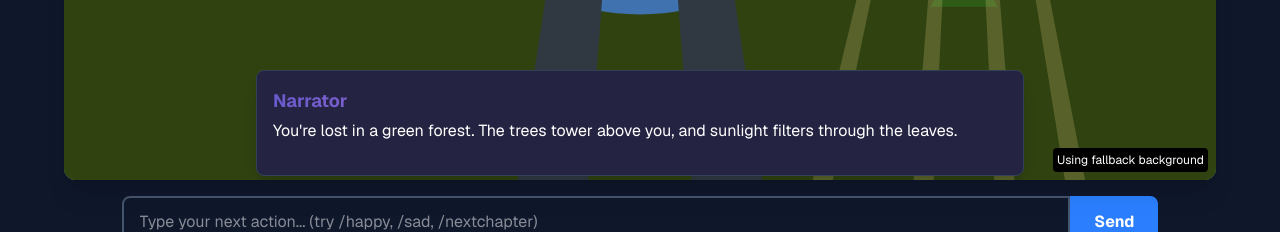
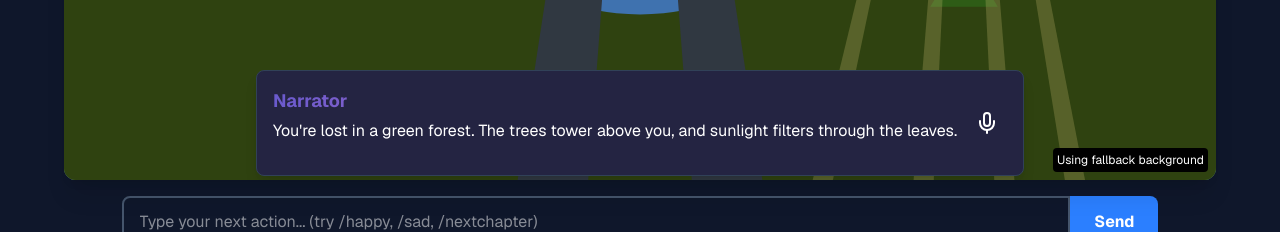
Before and after one commit to hamzidevv/ai-visual-novel, a Next.js app: page / in a window 1280 px wide. Shown: the part 548-780 px from the top of the page. Built offline with nearby package versions, Linux system fonts and the light colour scheme; no server answers.

Commit message:
Add lucide-react for speech synthesis icons; enhance TextBox component with speech functionality and improved narrative text handling

```diff
--- a/package.json
+++ b/package.json
@@ -12,6 +12,7 @@
     "@google/generative-ai": "^0.23.0",
     "axios": "^1.8.1",
     "dotenv": "^16.4.7",
+    "lucide-react": "^0.484.0",
     "mongodb": "^6.14.2",
     "mongoose": "^8.12.1",
     "nanoid": "^5.1.2",
--- a/src/app/components/text-box.tsx
+++ b/src/app/components/text-box.tsx
@@ -1,39 +1,25 @@
 "use client";
-
 import { useEffect, useState } from "react";
 import { useGameState } from "@/app/context/GameContext";
+import { Mic, StopCircle } from "lucide-react";
 
 export default function TextBox() {
   const { gameState } = useGameState();
   const [displayedText, setDisplayedText] = useState("");
   const [showChapterTransition, setShowChapterTransition] = useState(false);
-
-  // Clean up narrative text before displaying
-  const cleanNarrativeText = (text) => {
+  const [isSpeaking, setIsSpeaking] = useState(false);
+  const [speechInstance, setSpeechInstance] =
+    useState<SpeechSynthesisUtterance | null>(null);
+  const cleanNarrativeText = (text: string) => {
     if (!text) return "";
-
-    // Fix common text issues:
     let cleaned = text.trim();
     const emotions = ["happy", "sad", "default"];
-
-    // Remove emotion name if it appears at start of narrative
     for (const emotion of emotions) {
       const regex = new RegExp(`^${emotion}\\s+`, "i");
       cleaned = cleaned.replace(regex, "");
     }
-
-    // Capitalize the first letter
-    if (cleaned.length > 0) {
-      cleaned = cleaned.charAt(0).toUpperCase() + cleaned.slice(1);
-    }
-
-    // Fix missing spaces after punctuation
-    cleaned = cleaned.replace(/([.!?])\s*(\w)/g, "$1 $2");
-
-    return cleaned;
+    return cleaned.charAt(0).toUpperCase() + cleaned.slice(1);
   };
-
-  // Handle chapter transitions
   useEffect(() => {
     if (gameState.isNewChapter) {
       setShowChapterTransition(true);
@@ -43,26 +29,38 @@ export default function TextBox() {
       return () => clearTimeout(timer);
     }
   }, [gameState.chapter, gameState.isNewChapter]);
-
-  // Set displayed text directly without typing effect
   useEffect(() => {
     if (gameState.narrative) {
-      const cleanedNarrative = cleanNarrativeText(gameState.narrative);
-      setDisplayedText(cleanedNarrative);
+      setDisplayedText(cleanNarrativeText(gameState.narrative));
     }
   }, [gameState.narrative]);
-
-  // Handle click to skip typing animation
   const handleSkip = () => {
     if (gameState.narrative) {
-      const cleanedNarrative = cleanNarrativeText(gameState.narrative);
-      setDisplayedText(cleanedNarrative);
+      setDisplayedText(cleanNarrativeText(gameState.narrative));
     }
   };
-
+  const handleSpeakToggle = () => {
+    if (!("speechSynthesis" in window)) {
+      alert("Speech synthesis is not supported in your browser.");
+      return;
+    }
+    if (isSpeaking) {
+      // Stop speaking
+      speechSynthesis.cancel();
+      setIsSpeaking(false);
+    } else {
+      // Start speaking
+      const speech = new SpeechSynthesisUtterance(displayedText);
+      speech.lang = "en-US";
+      speech.onend = () => setIsSpeaking(false); // Reset icon when speech ends
+      speech.onerror = () => setIsSpeaking(false); // Reset on error
+      setSpeechInstance(speech);
+      speechSynthesis.speak(speech);
+      setIsSpeaking(true);
+    }
+  };
   return (
     <>
-      {/* Chapter transition overlay */}
       {showChapterTransition && (
         <div className="fixed inset-0 bg-black bg-opacity-80 flex items-center justify-center z-50 animate-fade-in-out">
           <div className="text-center">
@@ -73,23 +71,27 @@ export default function TextBox() {
           </div>
         </div>
       )}
-
-      {/* Text Box */}
-      <div className="absolute bottom-1 left-1/2 transform  -translate-x-1/2 w-[calc(100%-20px)] max-w-3xl z-10">
+      <div className="absolute bottom-1 left-1/2 transform -translate-x-1/2 w-[calc(100%-20px)] max-w-3xl z-10">
         <div
-          className="bg-[#242442]  bg-opacity-85 rounded-lg p-4 shadow-lg border border-slate-700"
+          className="bg-[#242442] bg-opacity-85 rounded-lg p-4 shadow-lg border border-slate-700 flex justify-between items-center"
           onClick={handleSkip}
         >
-          {/* Character name */}
+          <div>
             <div className="bg-gradient-to-r from-[#6A5ACD] to-[#FF69B4] bg-clip-text text-transparent font-bold mb-1 text-lg">
               {gameState.character !== "default"
                 ? gameState.character.charAt(0).toUpperCase() +
                   gameState.character.slice(1)
                 : "Narrator"}
             </div>
-
-          {/* Character dialogue */}
             <div className="text-white min-h-[40px]">{displayedText}</div>
+          </div>
+          {/* Toggle Speak/Stop Icon */}
+          <button
+            onClick={handleSpeakToggle}
+            className="text-white p-2 rounded-full hover:bg-gray-700 transition"
+          >
+            {isSpeaking ? <StopCircle size={24} /> : <Mic size={24} />}
+          </button>
         </div>
       </div>
     </>
```
Also changed, not shown: 1 other file (tests, documents, lock files or other folders). Lines whose indentation alone changed are shown as unchanged.
